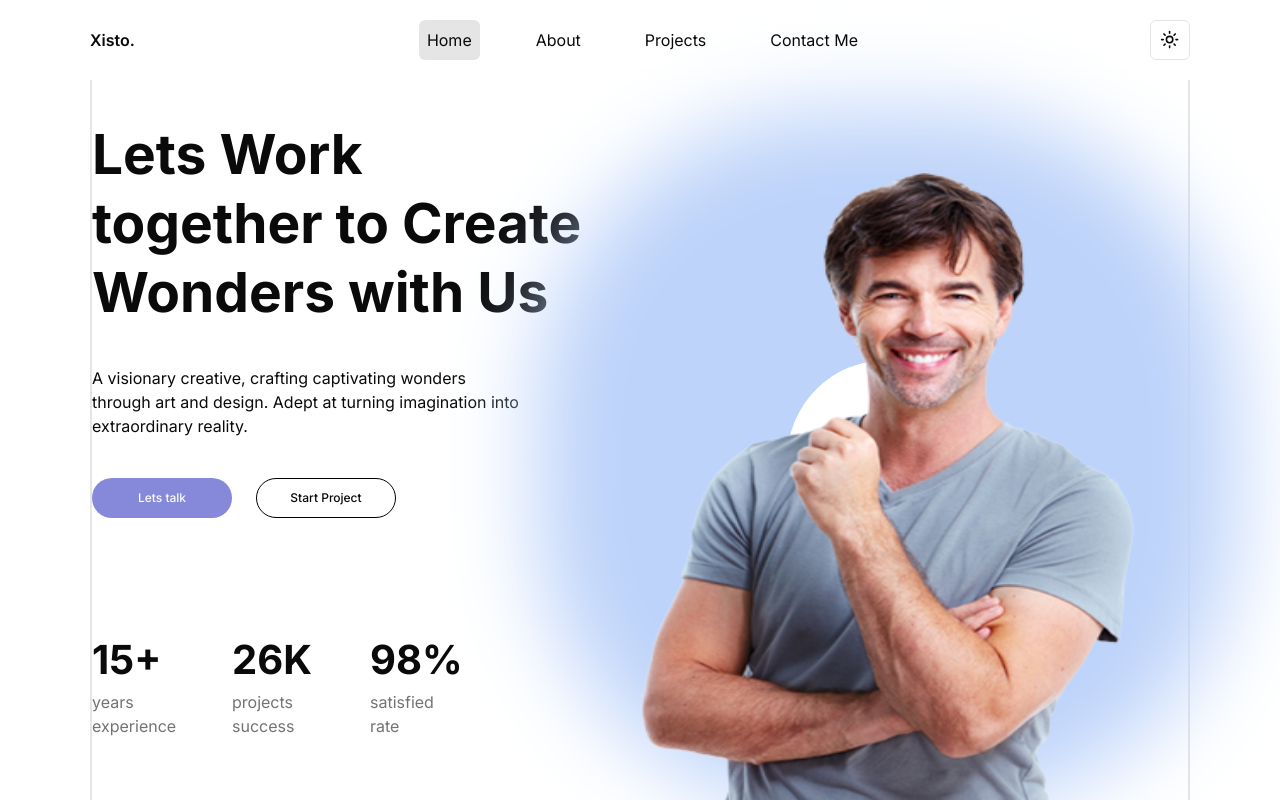
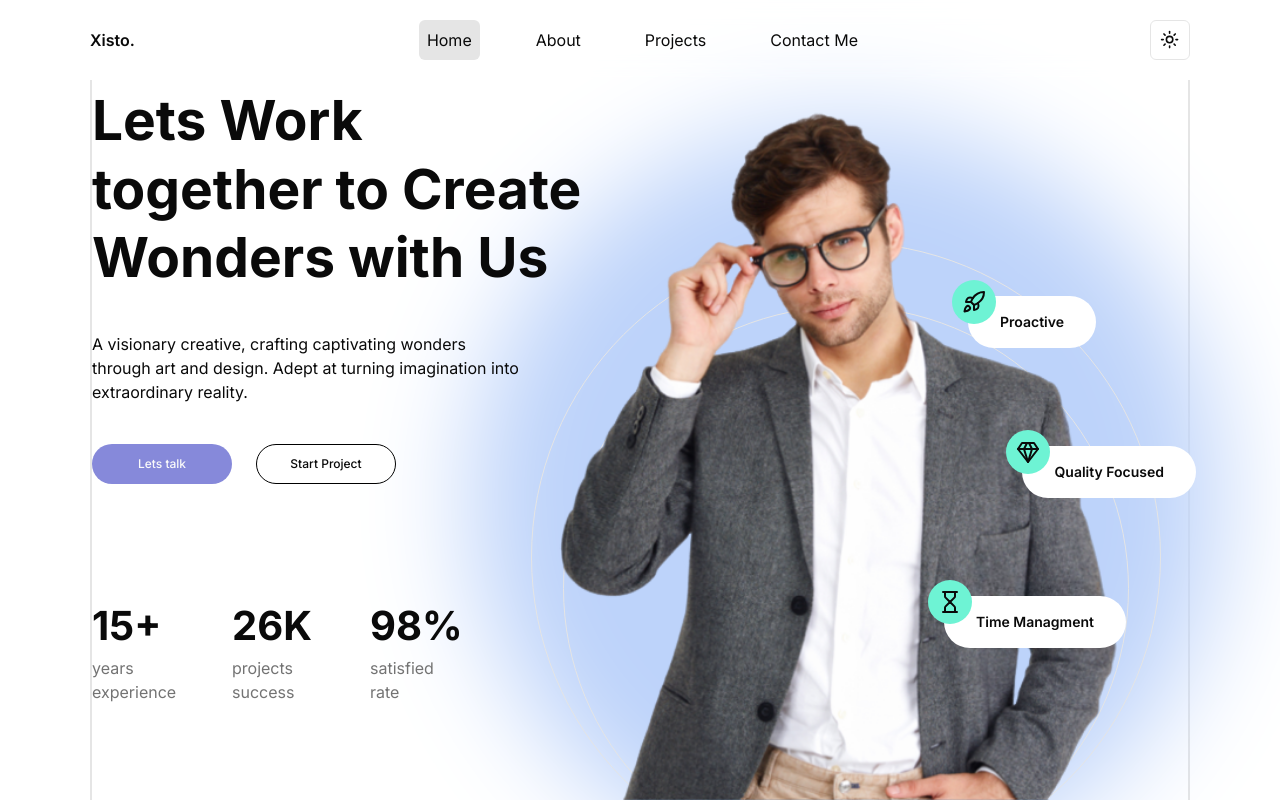
Before and after one commit to xistoeugenio/my-portfolio, a Next.js app: page / in a window 1280 px wide. Built offline with nearby package versions, Linux system fonts and the light colour scheme.

Commit message:
feat: create SkillContainer and BackgroundShadow components

```diff
--- a/components/sections/about/about-me.tsx
+++ b/components/sections/about/about-me.tsx
@@ -27,7 +27,7 @@ export const AboutMe = () => {
                 Buildinng systems not just for now but, that scale and adapt.
               </p>
             </div>
-            <div className="h-48 pl-6 flex gap-6 mb-44 overflow-x-scroll">
+            <div className="h-48 pl-6 flex gap-6 mb-44 overflow-x-scroll relative">
               <Card name="Next.js" darkImage={darkNextjs} image={nextjs} />
               <Card name="Node.js" darkImage={darkNodejs} image={nodejs} />
               <Card name="Prisma" darkImage={darkPrisma} image={prisma} />
@@ -38,8 +38,10 @@ export const AboutMe = () => {
           </div>
           <div className="flex-1 h-full flex flex-col gap-6">
             <AccordionContainer />
-            <div className="bg-white dark:bg-[#1D1C1D] flex-1 rounded-[20px]">
-              other{" "}
+            <div className="bg-white dark:bg-[#1D1C1D] flex-1 gap-2 rounded-[20px] relative overflow-hidden">
+              <div className="absolute border-2 rotate-45 flex gap-10 overflow-hidden">
+                <div className="border-2 w-52 h-52 rotate-45" />
+              </div>
             </div>
           </div>
         </div>
--- /dev/null
+++ b/components/sections/hero/background-shadow.tsx
@@ -0,0 +1,29 @@
+import Image from "next/image";
+import manImage from '@/public/man.png'
+import { SkillContainer } from "./skill-container";
+import { GemIcon, Hourglass, HourglassIcon, RocketIcon } from "lucide-react";
+
+export const BackgroundShadow = () => {
+  return (
+    <div className="w-[700px] h-[700px] -bottom-12 -right-2 absolute ">
+      <div className="w-full h-full flex-1 flex items-center justify-center relative">
+        <div className="w-[350px] h-[350px] bg-[#BDD3FA] rounded-full shadow-[0_0_110px_200px_#BDD3FA] absolute z-0"></div>
+        <Image
+          className=" z-10 mb-24"
+          src={manImage}
+          alt='man img'
+          style={{
+            width: "auto",
+            height: "100%",
+          }}
+        />
+        <div className="w-[90%] h-[90%] rounded-full -bottom-6 border-[1px] flex items-end justify-center absolute">
+          <div className="w-[90%] h-[90%] rounded-full border-[1px]" />
+        </div>
+        <SkillContainer className="right-[100px] bottom-[500px]" Icon={RocketIcon} text="Proactive" />
+        <SkillContainer className="right-0 bottom-[350px]" Icon={GemIcon} text="Quality Focused" />
+        <SkillContainer className="right-[70px] bottom-[200px]" Icon={HourglassIcon} text="Time Managment" />
+      </div>
+    </div>
+  );
+};
--- /dev/null
+++ b/components/sections/hero/skill-container.tsx
@@ -0,0 +1,24 @@
+import { cn } from "@/lib/utils";
+import { DiamondIcon, GemIcon, LucideIcon } from "lucide-react";
+
+interface SkillContainerProps
+  extends React.ButtonHTMLAttributes<HTMLParagraphElement> {
+  Icon: LucideIcon;
+  text: string;
+}
+export const SkillContainer = ({
+  Icon,
+  text,
+  className,
+}: SkillContainerProps) => {
+  return (
+    <div className={cn(" absolute z-20 ", className)}>
+      <div className="w-11 h-11 bg-[#6EF3D4] flex items-center justify-center rounded-full absolute -left-4 -top-4   ">
+        <Icon className="w-10 h-10 p-[8px]" />
+      </div>
+      <p className="bg-white font-semibold text-sm px-8 py-4 rounded-full">
+        {text}
+      </p>
+    </div>
+  );
+};
--- a/components/sections/home.tsx
+++ b/components/sections/home.tsx
@@ -1,14 +1,15 @@
 import Image from "next/image";
 import { Button } from "../ui/button";
+import { BackgroundShadow } from "./hero/background-shadow";
 
 export const Home = () => {
   return (
     <div
       id="home"
-      className="w-full h-full bg-white flex items-end justify-center"
+      className="w-full h-full bg-white flex items-end justify-center overflow-hidden"
     >
-      <div className="w-full flex border-x-2 pt-10 max-w-[1100px] h-[calc(100%-80px)]">
-        <div className=" w-[45%] flex flex-col justify-around">
+      <div className="w-full flex items-end border-x-2 pt-10 max-w-[1100px] h-[calc(100%-80px)] relative">
+        <div className=" w-[45%] flex flex-col justify-around z-10">
           <h1 className="text-[55px] font-bold leading-tight mb-10">
             Lets Work together to Create Wonders with Us
           </h1>
@@ -42,15 +43,7 @@ export const Home = () => {
             </div>
           </div>
         </div>
-        <div className="flex-1 flex items-center justify-center relative">
-          <div className="w-[200px] h-[200px] rounded-full shadow-[0_0_90px_250px_#BDD3FA]">
-          </div>
-          <div className=" w-[90%] h-full absolute ">
-            <div className="h-full w-full relative">
-              <Image src="/man.png" alt="man image" fill className="" />
-            </div>
-          </div>
-        </div>
+        <BackgroundShadow/>
       </div>
     </div>
   );
```
Also changed, not shown: public/man.png.
